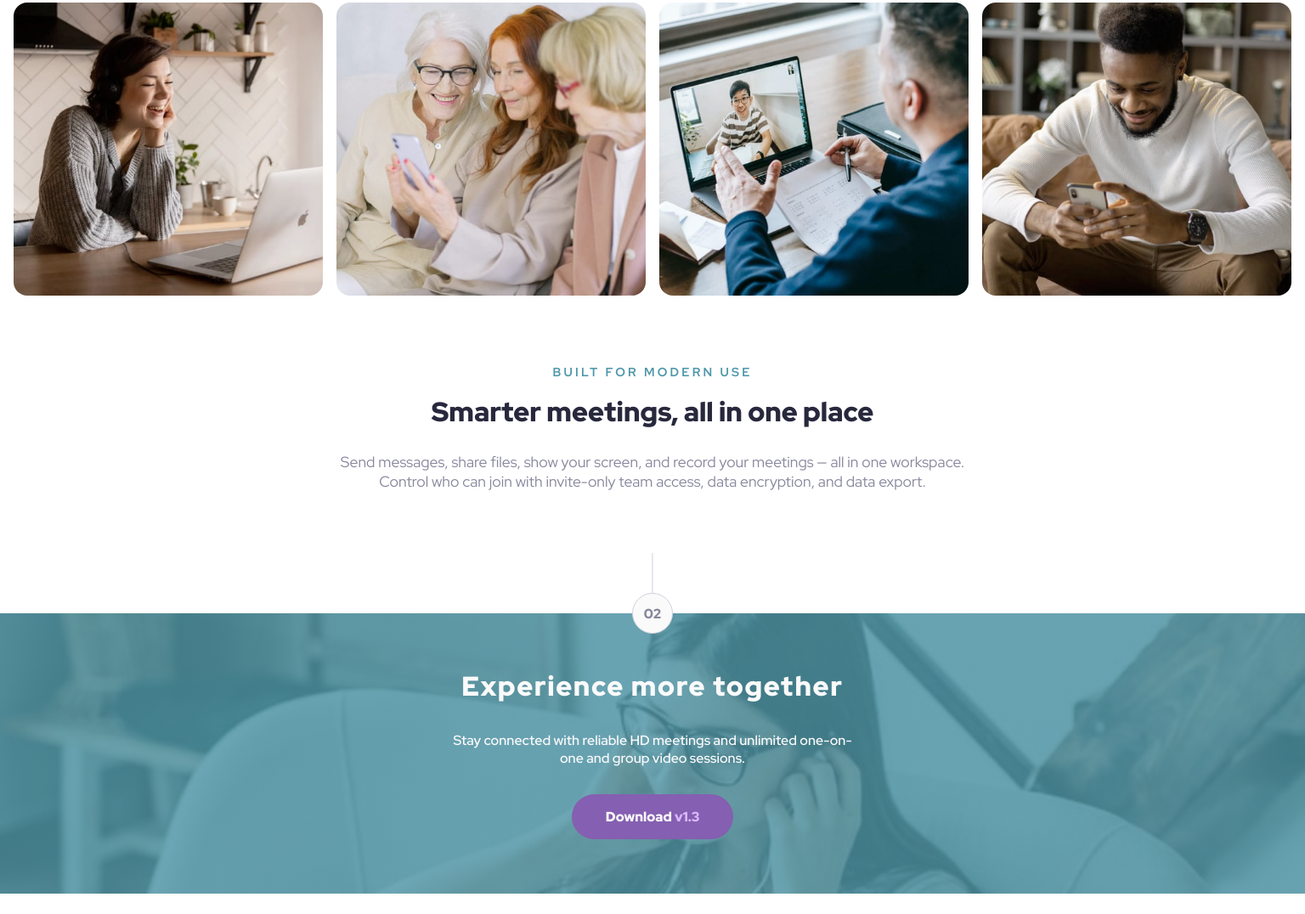
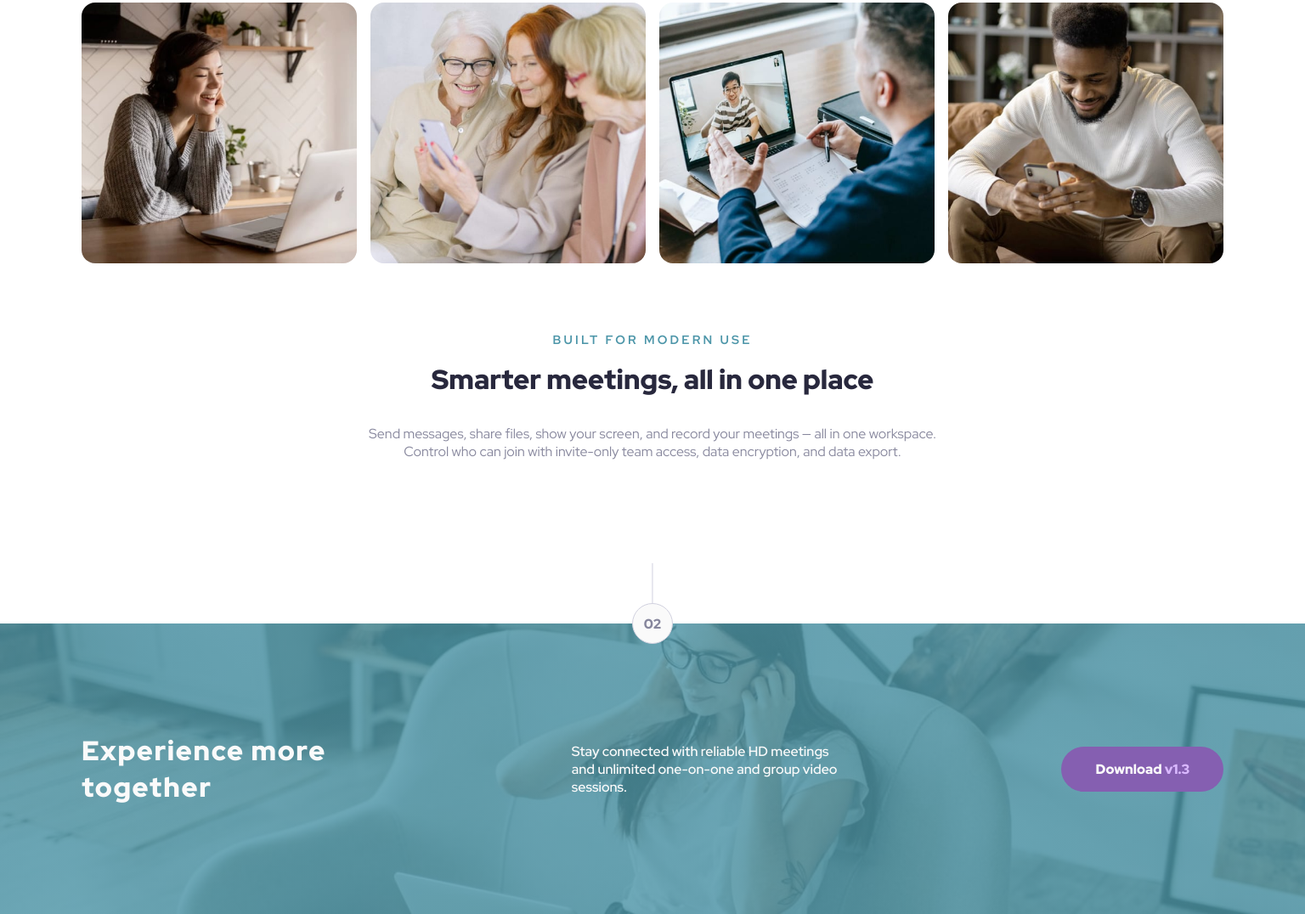
Before and after one commit to matiasaltier/LANDING-PAGE-FM, a plain HTML site: page index.html in a window 1536 px wide. Shown: the part 741-1817 px from the top of the page at 85% size. Before the commit the page ends 1793 px from the top, so only its background shows below. Drawn offline with Linux system fonts and the light colour scheme.

Commit message:
Fix desktop layout and hover btn

```diff
--- a/css/main.css
+++ b/css/main.css
@@ -89,6 +89,10 @@
   border-radius: 2rem;
 }
 
+.cta__download:hover {
+  opacity: 80%;
+}
+
 .cta__download span {
   color: var(--cyan-300);
 }
@@ -100,6 +104,11 @@
   font-weight: 900;
   border-radius: 2rem;
   padding: 1rem 2rem;
+  cursor: pointer;
+}
+
+.cta__info:hover {
+  opacity: 80%;
 }
 
 .indicator {
@@ -181,12 +190,11 @@
 }
 
 .container__text {
-  font-size: 1.1rem;
+  font-size: 1rem;
   text-wrap: balance;
-  padding: .6rem 1rem 0 1rem;
-  min-width: 80%;
+  padding: .6rem .6rem 0 rem;
+  min-width: 60%;
   color: var(--slate-600);
-  padding-bottom: 2rem;
 }
 
 footer {
@@ -285,4 +293,38 @@ footer {
     "box1 box3 box2";
     padding-bottom: 4rem;
   }
+
+  .info-container {
+    padding-top: 2rem;
+    padding-bottom: 7rem;
+  }
+
+  .container__text {
+    min-width: 48%;
+    padding-top: 1rem;
+  }
+
+  .info-gallery {
+    padding: 0 6rem 0 6rem;
+  }
+
+  .footer-description {
+    background-image: linear-gradient(
+    rgba(77, 150, 168, 0.8),
+    rgba(77, 150, 168, 0.8)
+    ), url(../starter-code/assets/desktop/image-footer.jpg);
+    flex-direction: row;
+    justify-content: space-between;
+    padding: 8rem 6rem 8rem 6rem;
+    align-items: center;
+    text-align: left;
+  }
+
+  .description__title {
+    max-width: 20rem;
+  }
+
+  .description__text {
+    max-width: 20rem;
+  }
 }
--- a/index.html
+++ b/index.html
@@ -4,7 +4,11 @@
   <meta charset="UTF-8">
   <meta name="viewport" content="width=device-width, initial-scale=1.0">
 
-  <link rel="icon" type="image/png" sizes="32x32" href="./assets/favicon-32x32.png">
+  <link
+  rel="icon"
+  type="image/png"
+  sizes="32x32"
+  href="./starter-code/assets/favicon-32x32.png">
 
   <title>Frontend Mentor | Meet landing page</title>
 
```
